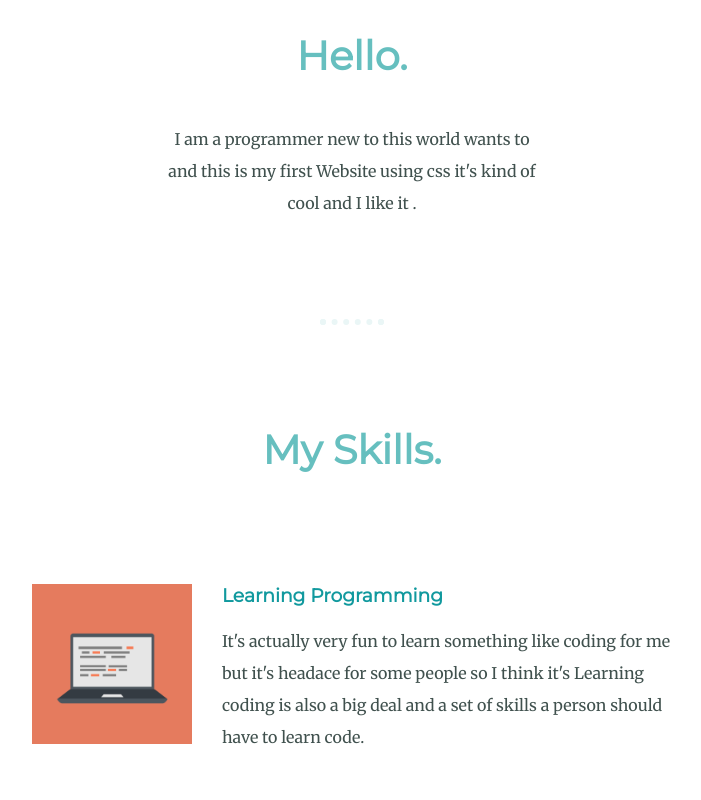
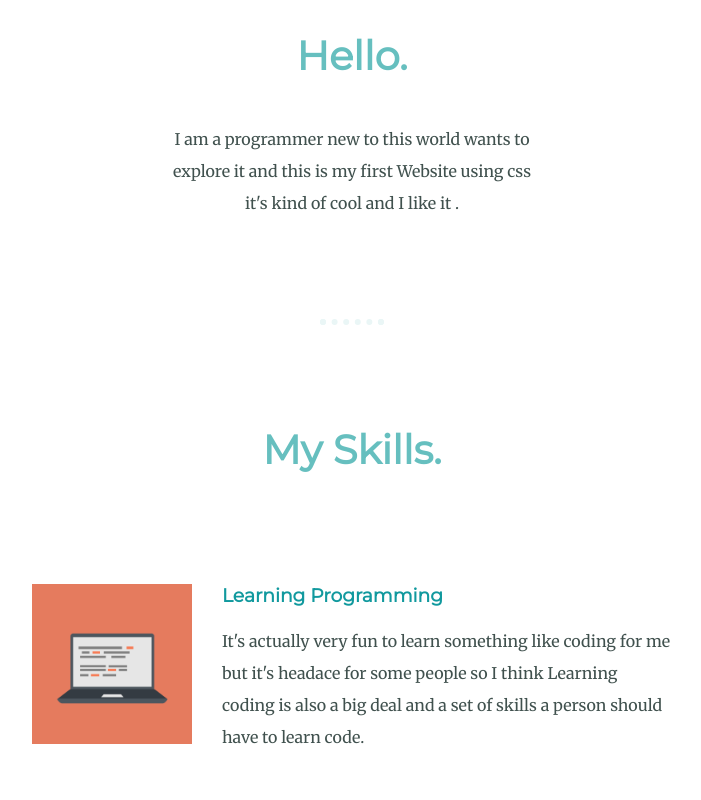
Before and after one commit to Ashutoshmishra88/css, a plain HTML site: page index.html in a window 1280 px wide. Shown: the part 1000-1800 px from the top of the page, without its empty margins (288-989 px from the left). Drawn offline with Linux system fonts and the light colour scheme.

Commit message:
Update index.html

```diff
--- a/index.html
+++ b/index.html
@@ -23,7 +23,7 @@
     <div class="profile">
       <img class="myimg"src="circle-cropped.png" alt="my image">
       <h2>Hello.</h2>
-      <p class="intro">I am a programmer new to this world wants to and this is my first Website using css it's kind of cool and I like it .</p>
+      <p class="intro">I am a programmer new to this world wants to explore it and this is my first Website using css it's kind of cool and I like it .</p>
     </div>
     <hr>
     <div class="skills">
@@ -31,7 +31,7 @@
       <div class="skill-row">
         <img class="coding" src="computer.png" alt="computer">
         <h3>Learning Programming</h3>
-        <p>It's actually very fun to learn something like coding for me but it's headace for some people so I think it's Learning coding is also a big deal and a set of skills a person should have to learn code.</p>
+        <p>It's actually very fun to learn something like coding for me but it's headace for some people so I think Learning coding is also a big deal and a set of skills a person should have to learn code.</p>
       </div>
       <div class="skill-row">
         <img class="thinking" src="https://media.giphy.com/media/d9IfL7seBexHLct75B/source.gif" alt="">
```
